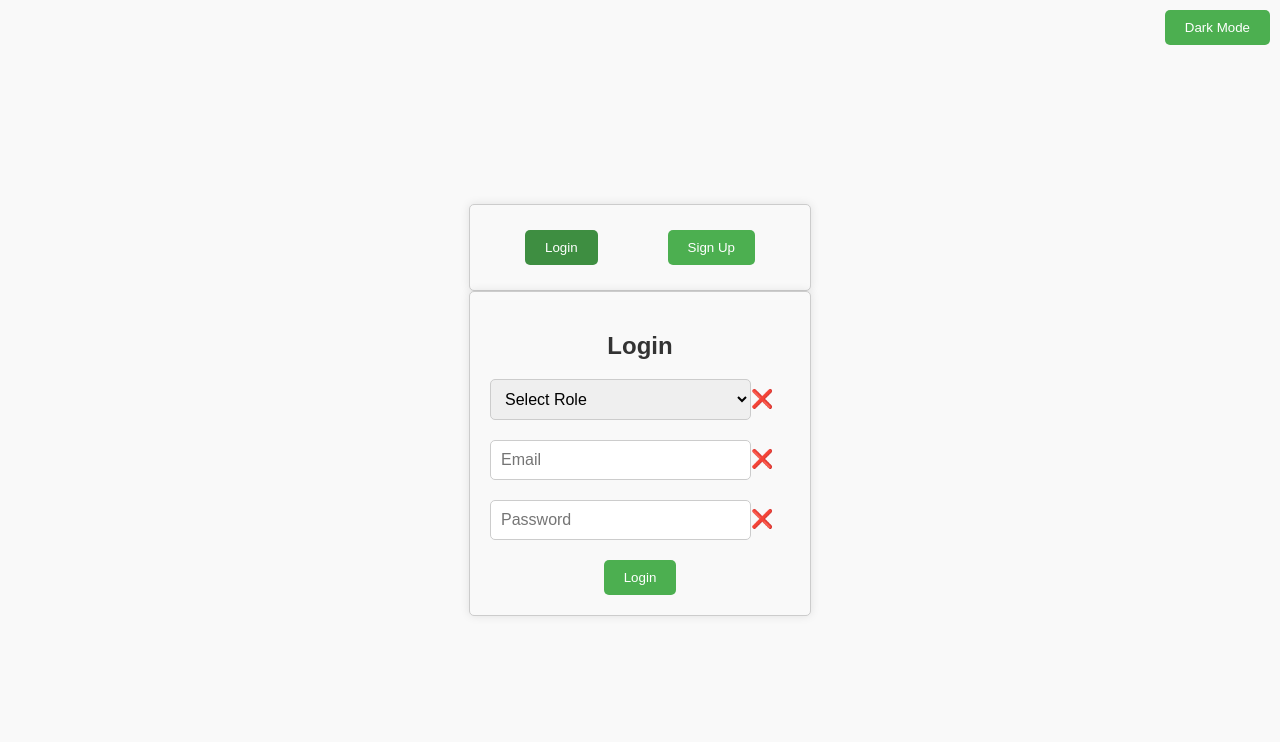
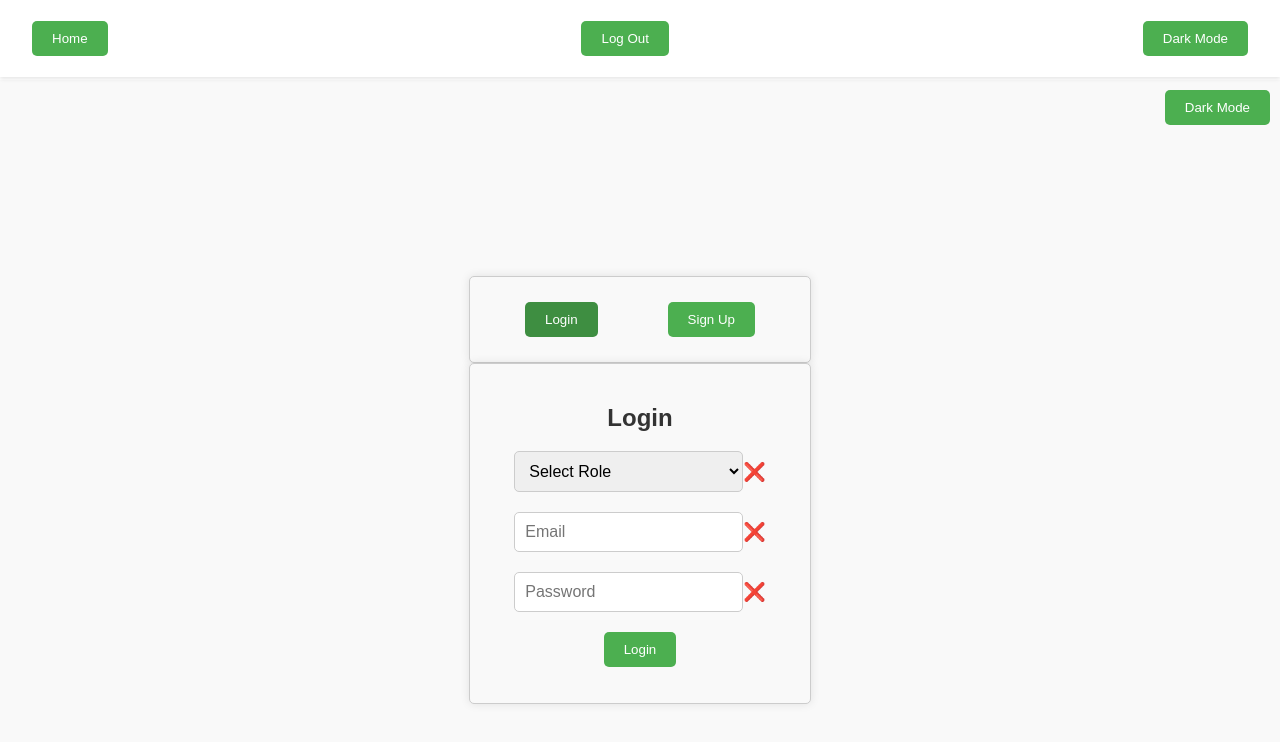
Before and after one commit to petarmajic/ReStore-Films, a React (Vite) app in the folder IzvorniKod/frontend/: page / in a window 1280 px wide. Both pictures are taken after a click on the button "Login". Shown: the top 742 px of the page. Built offline with nearby package versions, Linux system fonts and the light colour scheme.

Commit message:
dodan navigation, context i login regexi

```diff
--- a/IzvorniKod/frontend/package.json
+++ b/IzvorniKod/frontend/package.json
@@ -11,7 +11,8 @@
   },
   "dependencies": {
     "react": "^18.3.1",
-    "react-dom": "^18.3.1"
+    "react-dom": "^18.3.1",
+    "react-router-dom": "^6.27.0"
   },
   "devDependencies": {
     "@eslint/js": "^9.11.1",
--- /dev/null
+++ b/IzvorniKod/frontend/src/assets/layout/layout.jsx
@@ -0,0 +1,16 @@
+import React, { useContext } from "react";
+import Navbar from "../navigation_bar/navigation";
+import { LayoutContext } from "../layout/layoutcontext";
+
+function Layout({ children }) {
+  const { darkMode } = useContext(LayoutContext);
+
+  return (
+    <div className={`layout ${darkMode ? "dark-mode" : ""}`}>
+      <div className="container">{children}</div>
+      <Navbar />
+    </div>
+  );
+}
+
+export default Layout;
--- /dev/null
+++ b/IzvorniKod/frontend/src/assets/layout/layoutcontext.jsx
@@ -0,0 +1,19 @@
+import { createContext, useState } from "react";
+
+const LayoutContext = createContext();
+
+function LayoutProvider({ children }) {
+  const [darkMode, setDarkMode] = useState(false);
+
+  const handleDarkMode = () => {
+    setDarkMode(!darkMode);
+  };
+
+  return (
+    <LayoutContext.Provider value={{ darkMode, handleDarkMode }}>
+      {children}
+    </LayoutContext.Provider>
+  );
+}
+
+export { LayoutContext, LayoutProvider };
--- a/IzvorniKod/frontend/src/assets/login/login.css
+++ b/IzvorniKod/frontend/src/assets/login/login.css
@@ -14,6 +14,7 @@
   background-color: #f9f9f9;
   font-family: Arial, sans-serif;
   overflow-y: auto;
+  margin-top: 80px;
 }
 
 .button-container {
@@ -80,7 +81,6 @@
 .input-field {
   width: 100%;
   padding: 10px;
-  margin-bottom: 20px;
   border: 1px solid #ccc;
   border-radius: 5px;
   box-sizing: border-box;
@@ -94,12 +94,11 @@
 }
 
 .input-field {
-  width: 87%;
+  width: 100%;
   padding: 10px;
 }
 
 .validation-message {
-  width: 13%;
   text-align: center;
   font-size: 18px;
   color: #666;
--- a/IzvorniKod/frontend/src/assets/login/login.jsx
+++ b/IzvorniKod/frontend/src/assets/login/login.jsx
@@ -1,23 +1,31 @@
-import React, { useState } from 'react';
-import './login.css';
+import { useRef, useState, useContext, useEffect } from "react";
+import "./login.css";
+import Layout from "../layout/layout";
+import { LayoutContext } from "../layout/layoutcontext";
 
 function LoginSignUp() {
+  const errRef = useRef();
+  const { darkMode, handleDarkMode } = useContext(LayoutContext);
+
   const [activeForm, setActiveForm] = useState(null);
-  const [darkMode, setDarkMode] = useState(false);
-  const [role, setRole] = useState('');
-  const [name, setName] = useState('');
-  const [email, setEmail] = useState('');
-  const [password, setPassword] = useState('');
-  const [confirmPassword, setConfirmPassword] = useState('');
+  const [role, setRole] = useState("");
+  const [name, setName] = useState("");
+  const [surname, setSurname] = useState("");
+  const [username, setUsername] = useState("");
+  const [email, setEmail] = useState("");
+  const [password, setPassword] = useState("");
+  const [confirmPassword, setConfirmPassword] = useState("");
   const [passwordMatch, setPasswordMatch] = useState(false);
   const [emailValid, setEmailValid] = useState(false);
 
+  const [errMsg, setErrMsg] = useState("");
+
+  const nameRegex = /^[A-z][A-z0-9-_]{2,23}$/;
+  const emailRegex = /^[a-zA-Z0-9._%+-]+@[a-zA-Z0-9.-]+\.[a-zA-Z]{2,}$/;
+  const pswdRegex = /^(?=.*[a-z])(?=.*[A-Z])(?=.*[0-9])(?=.*[!@#$%]).{6,24}$/;
+
   const handleButtonClick = (formType) => {
     setActiveForm(formType);
-  };
-
-  const handleModeSwitch = () => {
-    setDarkMode(!darkMode);
   };
 
   const handleRoleChange = (event) => {
@@ -27,10 +35,16 @@ function LoginSignUp() {
   const handleNameChange = (event) => {
     setName(event.target.value);
   };
+  const handleSurnameChange = (event) => {
+    setSurname(event.target.value);
+  };
 
+  const handleUsernameChange = (event) => {
+    setUsername(event.target.value);
+  };
   const handleEmailChange = (event) => {
     setEmail(event.target.value);
-    const emailRegex = /^[a-zA-Z0-9._%+-]+@[a-zA-Z0-9.-]+\.[a-zA-Z]{2,}$/;
+
     if (emailRegex.test(event.target.value)) {
       setEmailValid(true);
     } else {
@@ -40,7 +54,11 @@ function LoginSignUp() {
 
   const handlePasswordChange = (event) => {
     setPassword(event.target.value);
-    if (event.target.value === confirmPassword && confirmPassword !== "") {
+    if (
+      event.target.value === confirmPassword &&
+      confirmPassword !== "" &&
+      pswdRegex.test(event.target.value)
+    ) {
       setPasswordMatch(true);
     } else {
       setPasswordMatch(false);
@@ -49,39 +67,128 @@ function LoginSignUp() {
 
   const handleConfirmPasswordChange = (event) => {
     setConfirmPassword(event.target.value);
-    if (event.target.value === password  && password !== "") {
+    if (event.target.value === password && password !== "") {
       setPasswordMatch(true);
     } else {
       setPasswordMatch(false);
     }
   };
 
+  const handleSignup = async (e) => {
+    e.preventDefault();
+    // if button enabled with JS hack
+    const v1 = nameRegex.test(username);
+    const v2 = pswdRegex.test(password);
+    const v3 = emailRegex.test(email);
+    if (!v1 || !v2 || !v3) {
+      setErrMsg("Invalid Entry");
+      return;
+    }
+    try {
+      const response = await axios.post(
+        REGISTER_URL,
+        JSON.stringify({ role, name, surname, username, email, password }),
+        {
+          headers: { "Content-Type": "application/json" },
+          withCredentials: true,
+        }
+      );
+      console.log(response?.data);
+      console.log(response?.accessToken);
+      console.log(JSON.stringify(response));
+      setSuccess(true);
+      //clear state and controlled inputs
+      //need value attrib on inputs for this
+      setUser("");
+      setPwd("");
+      setMatchPwd("");
+    } catch (err) {
+      if (!err?.response) {
+        setErrMsg("No Server Response");
+      } else if (err.response?.status === 409) {
+        setErrMsg("Username Taken");
+      } else {
+        setErrMsg("Signup Failed");
+      }
+      errRef.current.focus();
+    }
+  };
+  const handleLogin = async (e) => {
+    e.preventDefault();
+    // if button enabled with JS hack
+    const v2 = pswdRegex.test(password);
+    const v3 = emailRegex.test(email);
+    if (!v2 || !v3) {
+      setErrMsg("Invalid Entry");
+      return;
+    }
+    try {
+      const response = await axios.post(
+        REGISTER_URL,
+        JSON.stringify({ role, email, password }),
+        {
+          headers: { "Content-Type": "application/json" },
+          withCredentials: true,
+        }
+      );
+      console.log(response?.data);
+      console.log(response?.accessToken);
+      console.log(JSON.stringify(response));
+      setSuccess(true);
+      //clear state and controlled inputs
+      //need value attrib on inputs for this
+      setUser("");
+      setPwd("");
+      setMatchPwd("");
+    } catch (err) {
+      if (!err?.response) {
+        setErrMsg("No Server Response");
+      } else if (err.response?.status === 409) {
+        setErrMsg("Username Taken");
+      } else {
+        setErrMsg("Login Failed");
+      }
+      errRef.current.focus();
+    }
+  };
+
   return (
-    <div className={`center-container ${darkMode ? 'dark-mode' : ''}`}>
+    <Layout>
+      <div className={`center-container ${darkMode ? "dark-mode" : ""}`}>
         <div className="mode-switch-container">
-        <button className="mode-switch-button" onClick={handleModeSwitch}>
-          {darkMode ? 'Light Mode' : 'Dark Mode'}
+          <button className="mode-switch-button" onClick={handleDarkMode}>
+            {darkMode ? "Light Mode" : "Dark Mode"}
           </button>
         </div>
         <div className="button-container">
           <button
-          className={`button ${activeForm === 'login' ? 'active-button' : ''}`}
-          onClick={() => handleButtonClick('login')}
+            className={`button ${
+              activeForm === "login" ? "active-button" : ""
+            }`}
+            onClick={() => handleButtonClick("login")}
           >
             Login
           </button>
           <button
-          className={`button ${activeForm === 'signup' ? 'active-button' : ''}`}
-          onClick={() => handleButtonClick('signup')}
+            className={`button ${
+              activeForm === "signup" ? "active-button" : ""
+            }`}
+            onClick={() => handleButtonClick("signup")}
           >
             Sign Up
           </button>
         </div>
-      {activeForm === 'login' ? (
+
+        {activeForm === "login" ? (
           <div className="form-container show">
             <h2>Login</h2>
-    <form>
-      <select className="input-field" value={role} onChange={handleRoleChange}>
+            <form onSubmit={handleLogin}>
+              <div className="input-container">
+                <select
+                  className="input-field"
+                  value={role}
+                  onChange={handleRoleChange}
+                >
                   <option value="">Select Role</option>
                   <option value="administrator">Administrator</option>
                   <option value="voditelj">Voditelj</option>
@@ -90,78 +197,12 @@ function LoginSignUp() {
                 </select>
                 <span className="validation-message">
                   {role === "" ? (
-          <span style={{ color: 'red' }}>❌</span>
+                    <span style={{ color: "red" }}>❌</span>
                   ) : (
-          <span style={{ color: 'green' }}>✅</span>
+                    <span style={{ color: "green" }}>✅</span>
                   )}
                 </span>
-      <input
-        type="email"
-        placeholder="Email"
-        className="input-field"
-        value={email}
-        onChange={handleEmailChange}
-      />
-      <span className="validation-message">
-        {emailValid ? (
-          <span style={{ color: 'green' }}>✅</span>
-        ) : (
-          <span style={{ color: 'red' }}>❌</span>
-        )}
-      </span>
-      <input
-        type="password"
-        placeholder="Password"
-        className="input-field"
-        value={password}
-        onChange={handlePasswordChange}
-      />
-      <span className="validation-message">
-        {password === "" ? (
-          <span style={{ color: 'red' }}>❌</span>
-        ) : (
-          <span style={{ color: 'green' }}>✅</span>
-        )}
-      </span>
-      <button
-        className="submit-button"
-        disabled={role === "" || !emailValid || password === ""}
-      >
-        Login
-      </button>
-    </form>
               </div>
-      ) : activeForm === 'signup' ? (
-        <div className="form-container show">
-           <form>
-        <select className="input-field" value={role} onChange={handleRoleChange}>
-          <option value="">Select Role</option>
-          <option value="administrator">Administrator</option>
-          <option value="voditelj">Voditelj</option>
-          <option value="pregledavac">Pregledavac</option>
-          <option value="djelatnik">Djelatnik</option>
-        </select>
-        <span className="validation-message">
-          {role === "" ? (
-            <span style={{ color: 'red' }}>❌</span>
-          ) : (
-            <span style={{ color: 'green' }}>✅</span>
-          )}
-        </span>
-        <input
-          type="text"
-          placeholder="Name"
-          className="input-field"
-          value={name}
-          onChange={handleNameChange}
-        />
-        <span className="validation-message">
-          {name === "" ? (
-            <span style={{ color: 'red' }}>❌</span>
-          ) : (
-            <span style={{ color: 'green' }}>✅</span>
-          )}
-        </span>
               <div className="input-container">
                 <input
                   type="email"
@@ -172,9 +213,9 @@ function LoginSignUp() {
                 />
                 <span className="validation-message">
                   {emailValid ? (
-              <span style={{ color: 'green' }}>✅</span>
+                    <span style={{ color: "green" }}>✅</span>
                   ) : (
-              <span style={{ color: 'red' }}>❌</span>
+                    <span style={{ color: "red" }}>❌</span>
                   )}
                 </span>
               </div>
@@ -186,6 +227,135 @@ function LoginSignUp() {
                   value={password}
                   onChange={handlePasswordChange}
                 />
+                <span className="validation-message">
+                  {!pswdRegex.test(password) ? (
+                    <span style={{ color: "red" }}>❌</span>
+                  ) : (
+                    <span style={{ color: "green" }}>✅</span>
+                  )}
+                </span>
+              </div>
+              <button
+                className="submit-button"
+                disabled={role === "" || !emailValid || password === ""}
+              >
+                Login
+              </button>
+              <p
+                ref={errRef}
+                className={errMsg ? "errmsg" : "offscreen"}
+                aria-live="assertive"
+                style={{ color: "red" }}
+              >
+                {errMsg}
+              </p>
+            </form>
+          </div>
+        ) : //
+        //signup
+        //
+        activeForm === "signup" ? (
+          <div className="form-container show">
+            <form onSubmit={handleSignup}>
+              <div className="input-container">
+                <select
+                  className="input-field"
+                  value={role}
+                  onChange={handleRoleChange}
+                >
+                  <option value="">Select Role</option>
+                  <option value="administrator">Administrator</option>
+                  <option value="voditelj">Voditelj</option>
+                  <option value="pregledavac">Pregledavac</option>
+                  <option value="djelatnik">Djelatnik</option>
+                </select>
+                <span className="validation-message">
+                  {role === "" ? (
+                    <span style={{ color: "red" }}>❌</span>
+                  ) : (
+                    <span style={{ color: "green" }}>✅</span>
+                  )}
+                </span>
+              </div>
+              <div className="input-container">
+                <input
+                  type="text"
+                  placeholder="Name"
+                  className="input-field"
+                  value={name}
+                  onChange={handleNameChange}
+                />
+                <span className="validation-message">
+                  {!nameRegex.test(name) ? (
+                    <span style={{ color: "red" }}>❌</span>
+                  ) : (
+                    <span style={{ color: "green" }}>✅</span>
+                  )}
+                </span>
+              </div>
+              <div className="input-container">
+                <input
+                  type="text"
+                  value={surname}
+                  onChange={handleSurnameChange}
+                  className="input-field"
+                  placeholder="Surname"
+                />
+                <span className="validation-message">
+                  {!nameRegex.test(surname) ? (
+                    <span style={{ color: "red" }}>❌</span>
+                  ) : (
+                    <span style={{ color: "green" }}>✅</span>
+                  )}
+                </span>
+              </div>
+              <div className="input-container">
+                <input
+                  type="text"
+                  value={username}
+                  onChange={handleUsernameChange}
+                  className="input-field"
+                  placeholder="Username"
+                />
+                <span className="validation-message">
+                  {!nameRegex.test(username) ? (
+                    <span style={{ color: "red" }}>❌</span>
+                  ) : (
+                    <span style={{ color: "green" }}>✅</span>
+                  )}
+                </span>
+              </div>
+              <div className="input-container">
+                <input
+                  type="email"
+                  placeholder="Email"
+                  value={email}
+                  onChange={handleEmailChange}
+                  className="input-field"
+                />
+                <span className="validation-message">
+                  {emailValid ? (
+                    <span style={{ color: "green" }}>✅</span>
+                  ) : (
+                    <span style={{ color: "red" }}>❌</span>
+                  )}
+                </span>
+              </div>
+              <div className="input-container">
+                <input
+                  type="password"
+                  placeholder="Password"
+                  className="input-field"
+                  value={password}
+                  onChange={handlePasswordChange}
+                />
+                <span className="validation-message">
+                  {!pswdRegex.test(password) ? (
+                    <span style={{ color: "red" }}>❌</span>
+                  ) : (
+                    <span style={{ color: "green" }}>✅</span>
+                  )}
+                </span>
               </div>
               <div className="input-container">
                 <input
@@ -197,22 +367,38 @@ function LoginSignUp() {
                 />
                 <span className="validation-message">
                   {passwordMatch ? (
-              <span style={{ color: 'green' }}>✅</span>
+                    <span style={{ color: "green" }}>✅</span>
                   ) : (
-              <span style={{ color: 'red' }}>❌</span>
+                    <span style={{ color: "red" }}>❌</span>
                   )}
                 </span>
               </div>
               <button
                 className="submit-button"
-          disabled={role === "" || name === "" || !emailValid || !passwordMatch}
+                disabled={
+                  role === "" ||
+                  name === "" ||
+                  surname === "" ||
+                  username === "" ||
+                  !emailValid ||
+                  !passwordMatch
+                }
               >
                 Sign Up
               </button>
+              <p
+                ref={errRef}
+                className={errMsg ? "errmsg" : "offscreen"}
+                aria-live="assertive"
+                style={{ color: "red" }}
+              >
+                {errMsg}
+              </p>
             </form>
           </div>
         ) : null}
       </div>
+    </Layout>
   );
 }
 
--- /dev/null
+++ b/IzvorniKod/frontend/src/assets/navigation_bar/navigation.css
@@ -0,0 +1,99 @@
+.navbar {
+  position: fixed;
+  top: 0;
+  left: 0;
+  background-color: #ffffff;
+  width: calc(100% - 32px);
+  color: #fff;
+  padding: 1em;
+  display: flex;
+  flex-direction: column;
+  justify-content: space-between;
+  align-items: center;
+  box-shadow: 0 2px 4px rgba(0, 0, 0, 0.1);
+  padding: 16px;
+}
+
+.navbar .dark-mode{
+  background-color: #333;
+}
+.navbar ul {
+  list-style: none;
+  margin: 0;
+  padding: 0;
+  display: flex;
+  justify-content: space-between;
+  width: calc(100% - 32px);
+
+}
+
+.navbar li {
+  margin-right: 20px;
+}
+
+.navbar li:last-child {
+  margin-right: 0;
+}
+
+.navbar .left {
+  margin-left: 0;
+}
+
+.navbar .right {
+  margin-left: auto;
+}
+
+.navbar a {
+  color: #fff;
+  text-decoration: none;
+  transition: color 0.2s ease;
+}
+
+.navbar a:hover {
+  color: #ccc;
+}
+
+.navbar button {
+      background-color: #4CAF50;
+      color: #fff;
+      padding: 10px 20px;
+      border: none;
+      border-radius: 5px;
+      cursor: pointer;
+      transition: background-color 0.3s ease;
+      margin: 5px auto;
+      display: block;
+}
+
+.navbar button:hover {
+      background-color: #3e8e41;
+}
+.dark-mode {
+  background-color: #333;
+  color: #fff;
+}
+
+.dark-mode .navbar {
+  background-color: #333;
+  color: #fff;
+}
+
+.dark-mode .navbar a {
+  color: #fff;
+}
+
+
+
+@media (max-width: 768px) {
+  .navbar {
+    flex-direction: column;
+    align-items: center;
+  }
+  .navbar ul {
+    flex-direction: column;
+    align-items: center;
+  }
+  .navbar li {
+    margin-bottom: 10px;
+  }
+}
--- /dev/null
+++ b/IzvorniKod/frontend/src/assets/navigation_bar/navigation.jsx
@@ -0,0 +1,33 @@
+import "./navigation.css";
+import React, { useContext } from "react";
+import { LayoutContext } from "../layout/layoutcontext";
+
+const Navbar = () => {
+  const { darkMode, handleDarkMode } = useContext(LayoutContext);
+
+  const handleLogOut = () => {
+    // Add log out functionality here
+  };
+
+  return (
+    <nav className={`navbar ${darkMode ? "dark-mode" : ""}`}>
+      <ul>
+        <li>
+          <button>
+            <a href="#">Home</a>
+          </button>
+        </li>
+        <li>
+          <button onClick={handleLogOut}>Log Out</button>
+        </li>
+        <li>
+          <button onClick={handleDarkMode}>
+            {darkMode ? "Light Mode" : "Dark Mode"}
+          </button>
+        </li>
+      </ul>
+    </nav>
+  );
+};
+
+export default Navbar;
```
Also changed, not shown: IzvorniKod/frontend/src/App.jsx (+5 -7 lines), 1 other file (tests, documents, lock files or other folders). Lines whose indentation alone changed are shown as unchanged.
